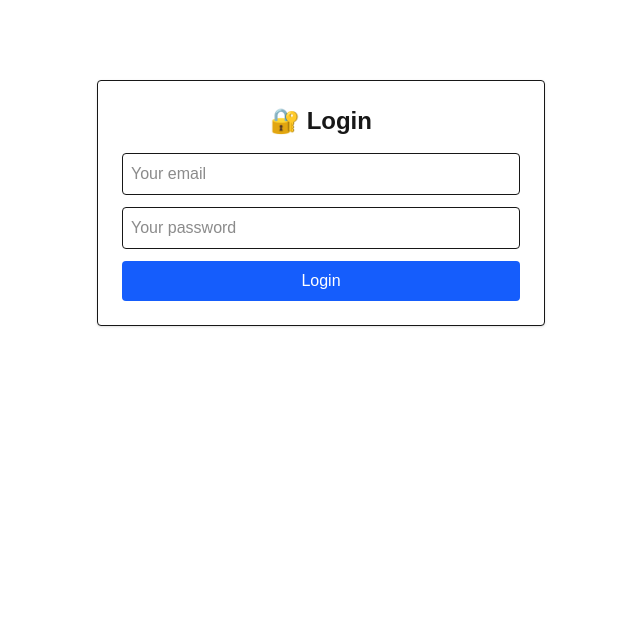
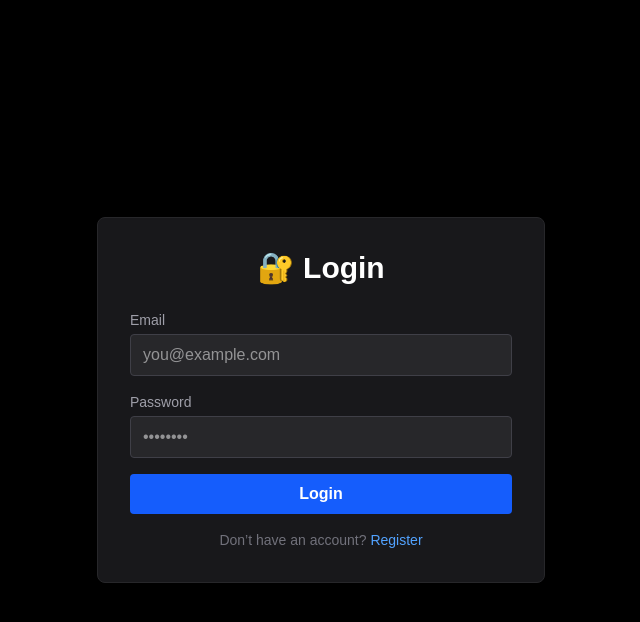
Before and after one commit to Sangam-ghimire/Knowledge-Hub, a Next.js app: page /login in a window 1280 px wide. Shown: the top 622 px of the page, without its empty margins (319-959 px from the left). Built offline with nearby package versions, Linux system fonts and the light colour scheme.

Commit message:
feat: making login page ui better

```diff
--- a/src/app/login/page.tsx
+++ b/src/app/login/page.tsx
@@ -23,7 +23,7 @@ export default function LoginPage() {
       const res = await fetch('/api/auth/login', {
         method: 'POST',
         headers: { 'Content-Type': 'application/json' },
-        credentials: 'include', // important: uses HTTP-only cookie
+        credentials: 'include',
         body: JSON.stringify({ email, password }),
       });
 
@@ -42,41 +42,57 @@ export default function LoginPage() {
   };
 
   return (
-    <main className="max-w-md mx-auto mt-20 p-6 border rounded shadow bg-white">
-      <h1 className="text-2xl font-bold mb-4 text-center">🔐 Login</h1>
+    <main className="min-h-screen flex items-center justify-center bg-black px-4">
+      <div className="w-full max-w-md bg-zinc-900 border border-zinc-800 p-8 rounded-lg shadow-md">
+        <h1 className="text-3xl font-bold text-center text-white mb-6">🔐 Login</h1>
 
+        <div className="space-y-4">
+          <div>
+            <label className="block text-sm text-zinc-400 mb-1">Email</label>
             <input
               type="email"
-        placeholder="Your email"
-        className="w-full mb-3 p-2 border rounded"
               value={email}
               onChange={(e) => setEmail(e.target.value)}
+              className="w-full px-3 py-2 rounded bg-zinc-800 text-white border border-zinc-700 focus:outline-none focus:ring-2 focus:ring-blue-500"
+              placeholder="you@example.com"
               autoComplete="email"
-        aria-label="Email"
             />
+          </div>
+
+          <div>
+            <label className="block text-sm text-zinc-400 mb-1">Password</label>
             <input
               type="password"
-        placeholder="Your password"
-        className="w-full mb-3 p-2 border rounded"
               value={password}
               onChange={(e) => setPassword(e.target.value)}
+              className="w-full px-3 py-2 rounded bg-zinc-800 text-white border border-zinc-700 focus:outline-none focus:ring-2 focus:ring-blue-500"
+              placeholder="••••••••"
               autoComplete="current-password"
-        aria-label="Password"
             />
+          </div>
 
-      {error && (
-        <p className="text-red-600 text-sm mb-3 text-center">{error}</p>
-      )}
+          {error && <p className="text-red-500 text-sm text-center">{error}</p>}
 
           <button
             onClick={handleLogin}
             disabled={loading}
-        className={`w-full py-2 text-white font-medium rounded ${
-          loading ? 'bg-gray-500' : 'bg-blue-600 hover:bg-blue-700'
-        } transition`}
+            className={`w-full py-2 rounded text-white font-semibold transition ${
+              loading
+                ? 'bg-gray-600 cursor-not-allowed'
+                : 'bg-blue-600 hover:bg-blue-700'
+            }`}
           >
             {loading ? 'Logging in...' : 'Login'}
           </button>
+        </div>
+
+        <p className="text-center text-sm text-zinc-500 mt-4">
+          Don’t have an account?{' '}
+          <a href="/register" className="text-blue-400 hover:underline">
+            Register
+          </a>
+        </p>
+      </div>
     </main>
   );
 }
```
Lines whose indentation alone changed are shown as unchanged.
